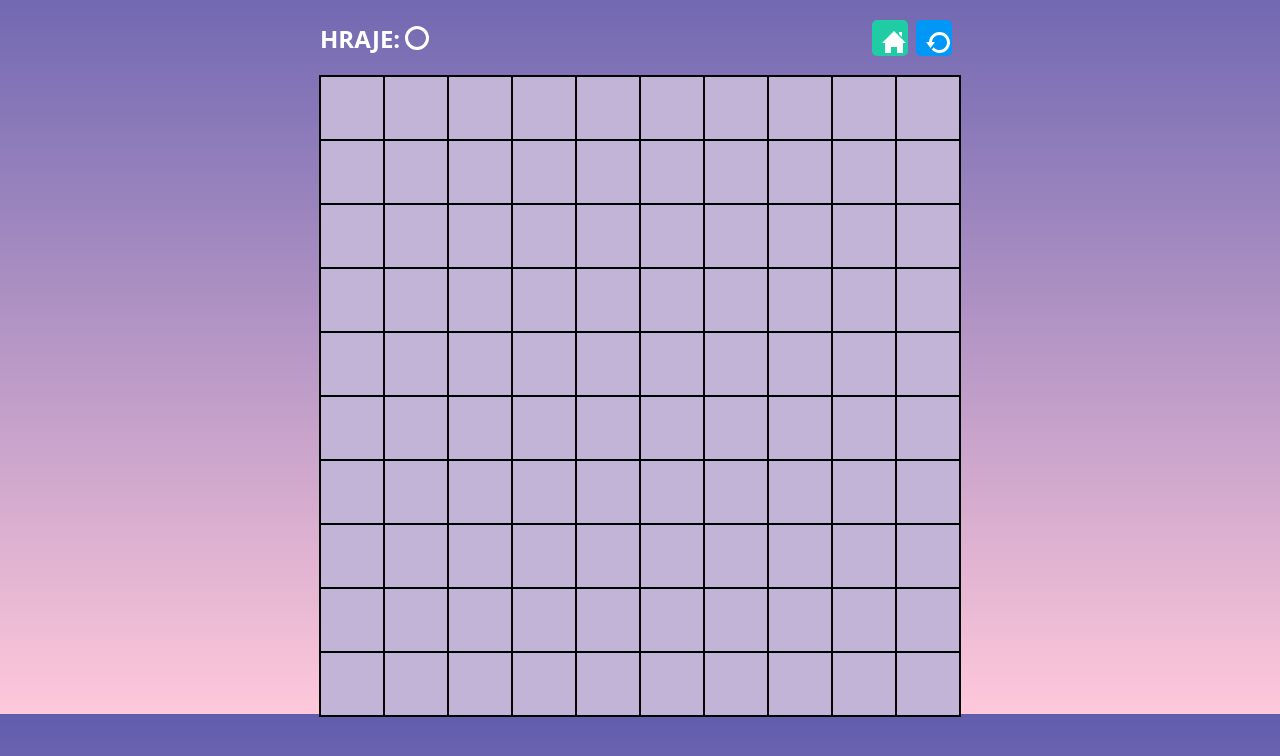
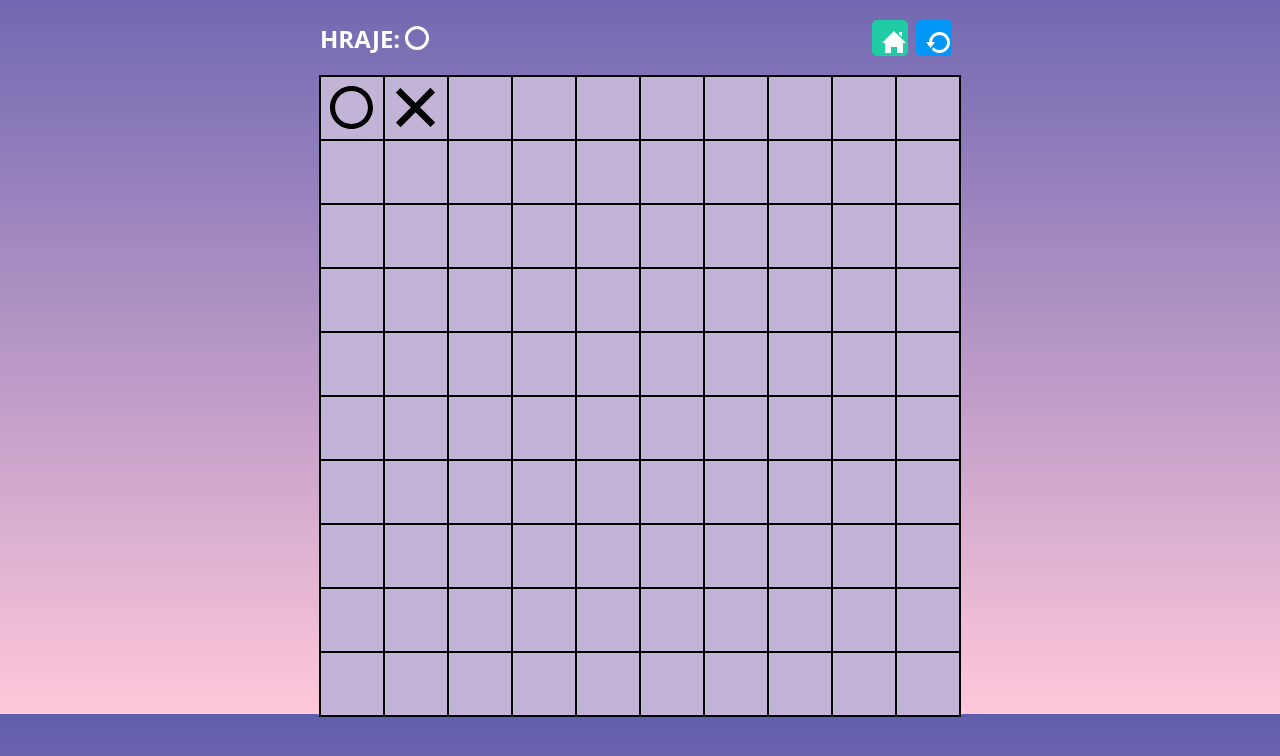
Before and after one commit to lindabalounova1/piskvorky, a plain HTML site: page hra.html in a window 1280 px wide. Shown: the part 86-842 px from the top of the page. Drawn offline with Linux system fonts and the light colour scheme.

Commit message:
adding circle and cross icons, adding cursor

```diff
--- a/hra.css
+++ b/hra.css
@@ -121,6 +121,7 @@ button {
   width: 8vmin;
   background-color: transparent;
   border: 1px solid black;
+  cursor: pointer;
 
 
 }
@@ -133,3 +134,17 @@ button:focus {
   background-color: #d7cdf0;
 
 }
+
+.board__field--circle {
+  background-image: url("images/circle.svg");
+  background-repeat: no-repeat;
+  background-size: 70%;
+  background-position: center;
+}
+
+.board__field--cross {
+  background-image: url("images/cross.svg");
+  background-repeat: no-repeat;
+  background-size: 70%;
+  background-position: center;
+}
--- a/hra.html
+++ b/hra.html
@@ -12,6 +12,7 @@
       href="https://fonts.googleapis.com/css2?family=Lobster&display=swap"
       rel="stylesheet"
     />
+    <script type="module" src="index.js"></script>
   </head>
 
   <body class="hra">
@@ -35,8 +36,8 @@
     <div class="hraciPole">
       <table>
         <tr>
-          <td><button></button></td>
-          <td><button></button></td>
+          <td><button class="board__field--circle"></button></td>
+          <td><button class="board__field--cross"></button></td>
           <td><button></button></td>
           <td><button></button></td>
           <td><button></button></td>
--- /dev/null
+++ b/index.js
@@ -0,0 +1 @@
+let currentPlayer = 'circle';
```
Also changed, not shown: home.svg (deleted), images/circle.svg (added), images/cross.svg (added), restart.svg (deleted), uvodni.jpeg (deleted), 1 other file.
